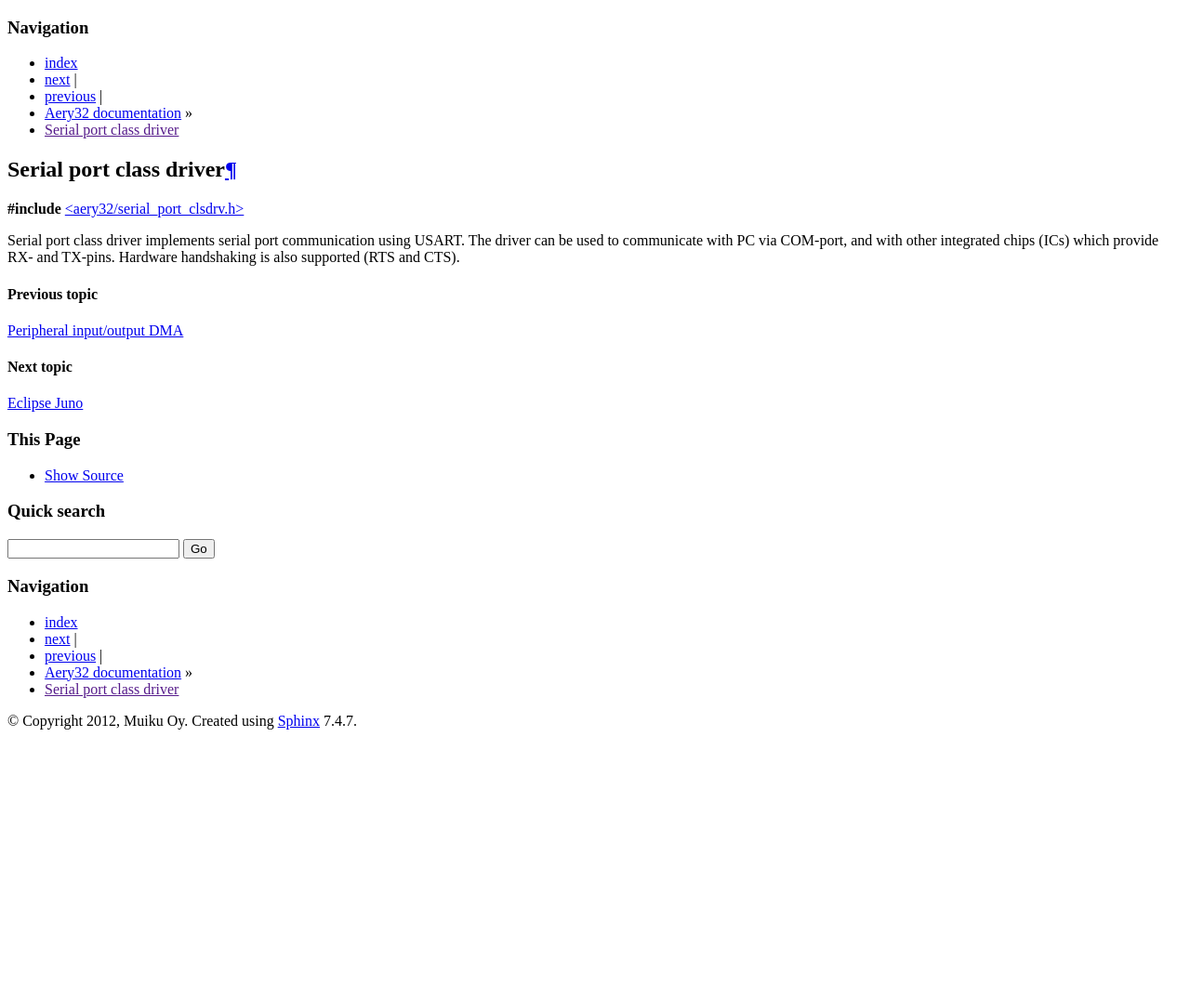
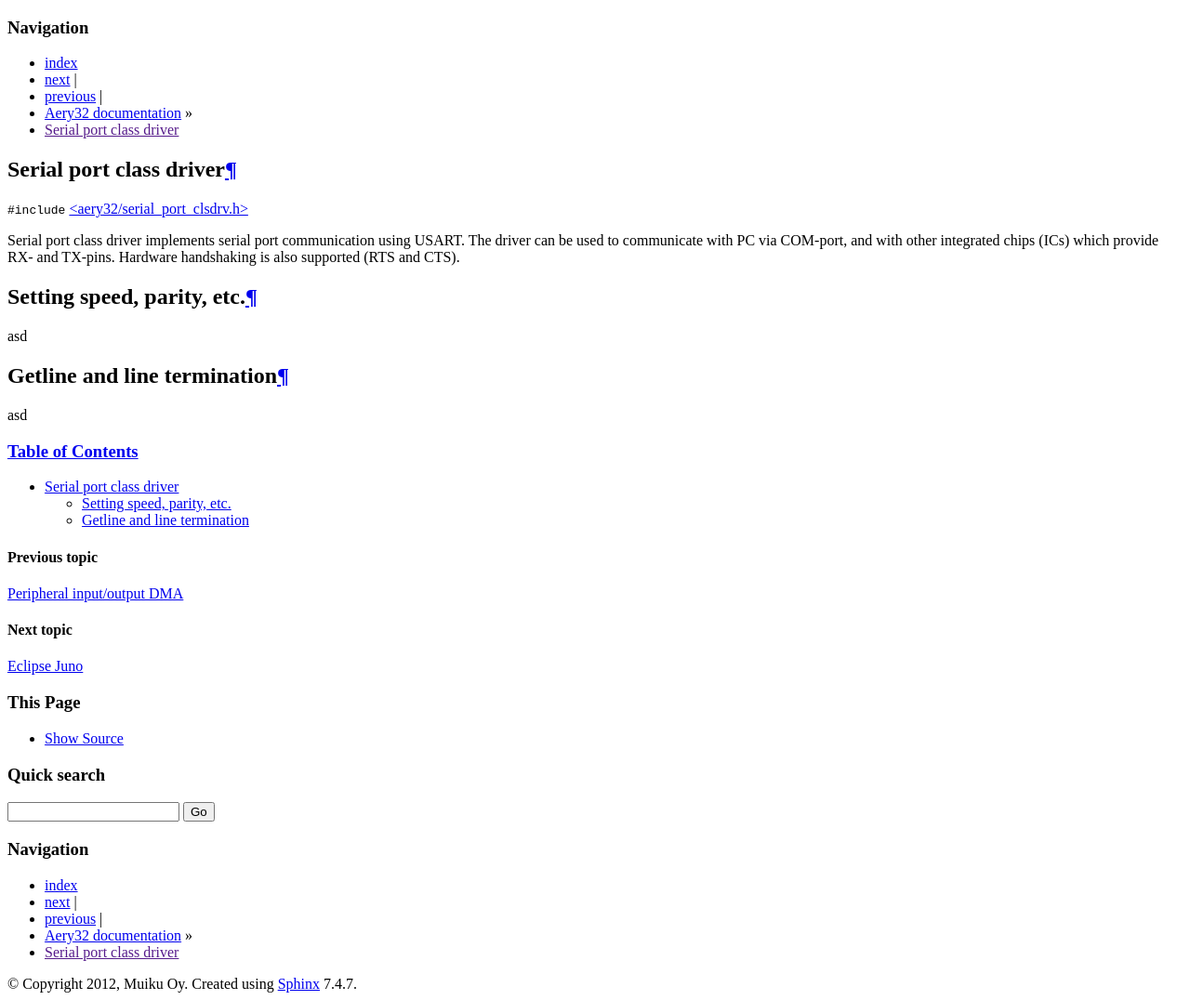
Before and after one commit to aery32/aery32-refguide, a Sphinx documentation site: the page built from source/clsdrv/serial_port.rst, in a window 1280 px wide. Shown: the whole page at 93% size. Built offline with Sphinx 7.4.7, drawn with Linux system fonts in a browser that asks for light colours; before the commit the page ends 900 px from its top, so only the background shows below that.

Commit message:
Update serial_port.rst

```diff
--- a/source/clsdrv/serial_port.rst
+++ b/source/clsdrv/serial_port.rst
@@ -1,9 +1,19 @@
 Serial port class driver
 ========================
 
-**#include** `<aery32/serial_port_clsdrv.h> <https://github.com/aery32/aery32/blob/master/aery32/aery32/serial_port_clsdrv.h>`_
+``#include`` `<aery32/serial_port_clsdrv.h> <https://github.com/aery32/aery32/blob/master/aery32/aery32/serial_port_clsdrv.h>`_
 
 Serial port class driver implements serial port communication using USART.
 The driver can be used to communicate with PC via COM-port, and with other
 integrated chips (ICs) which provide RX- and TX-pins. Hardware handshaking
 is also supported (RTS and CTS).
+
+Setting speed, parity, etc.
+---------------------------
+
+asd
+
+Getline and line termination
+----------------------------
+
+asd
```
